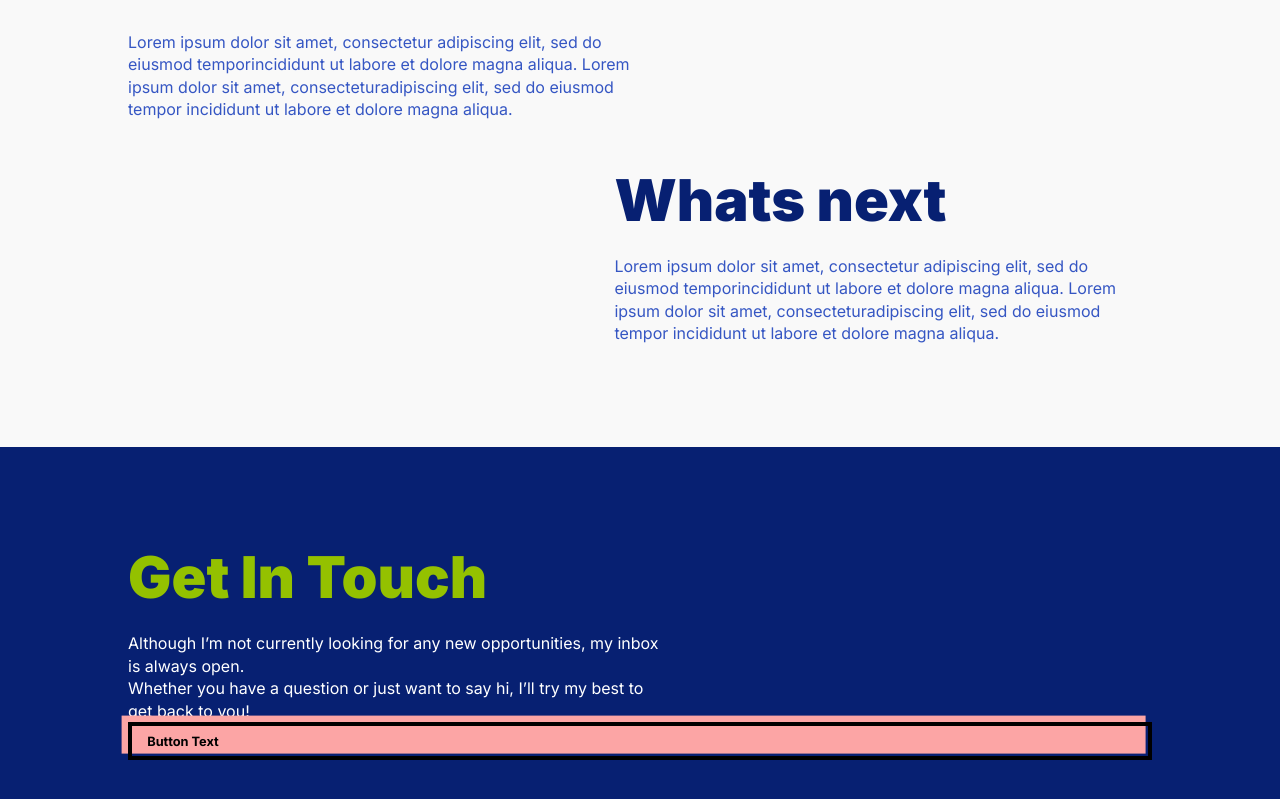
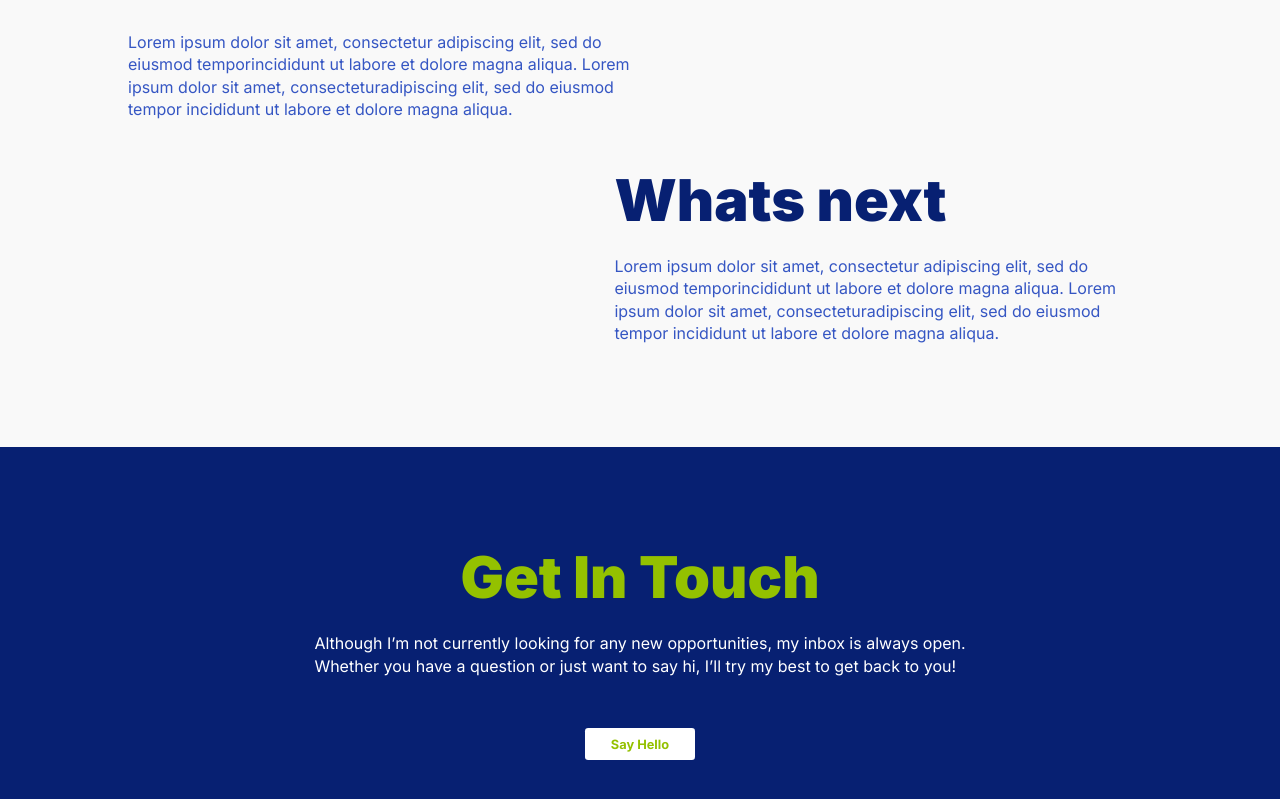
Before and after one commit to mdsavian/marlonsavian.com, a Next.js app: page / in a window 1280 px wide. Shown: the part 862-1661 px from the top of the page. Built offline with nearby package versions, Linux system fonts and the light colour scheme.

Commit message:
feat(bottom): add say hello button

```diff
--- a/app/components/Bottom/index.tsx
+++ b/app/components/Bottom/index.tsx
@@ -1,24 +1,23 @@
 const Bottom = () => {
   return (
-    <section className="flex flex-col sm:items-center justify-center bg-blue py-32 sm:pb-12 md:pb-32 w-full relative z-[-5]">
-      <div className="flex flex-col py-0 px-16 sm:px-40 justify-between w-full max-w-screen-2xl 2xl:max-w-[1700px]">
-        <div className="flex flex-col text-left relative">
-          <h1 className="text-green text-7xl font-black sm:max-w-[30vw] max-w-full">
-            Get In Touch
-          </h1>
+    <section className="flex flex-col items-center justify-center bg-blue py-32 sm:pb-12 md:pb-32 relative py-0 px-16 sm:px-40 relative">
+      <h1 className="text-green text-7xl font-black">Get In Touch</h1>
 
-          <span className="text-white mt-8 text-2xl md:text-xl md:max-w-2xl sm:max-w-xl">
-            Although I’m not currently looking for any new opportunities, my inbox is always open.
-            <br />
-            Whether you have a question or just want to say hi, I’ll try my best to get back to you!
-          </span>
-          <a href="#_" className="relative px-6 py-3 font-bold text-black group">
-            <span className="absolute inset-0 w-full h-full transition duration-300 ease-out transform -translate-x-2 -translate-y-2 bg-red-300 group-hover:translate-x-0 group-hover:translate-y-0"></span>
-            <span className="absolute inset-0 w-full h-full border-4 border-black"></span>
-            <span className="relative">Button Text</span>
-          </a>
-        </div>
-      </div>
+      <span className="text-white mt-8 text-2xl md:text-xl">
+        Although I’m not currently looking for any new opportunities, my inbox is always open.
+        <br />
+        Whether you have a question or just want to say hi, I’ll try my best to get back to you!
+      </span>
+
+      <a
+        type="button"
+        href="mailto:marlon.savian@gmail.com"
+        rel="noopener noreferrer"
+        target="_blank"
+        className="font-bold text-center text-green hover:bg-green hover:text-white cursor-pointer bg-white py-2 px-8 rounded mt-16"
+      >
+        Say Hello
+      </a>
     </section>
   );
 };
```
